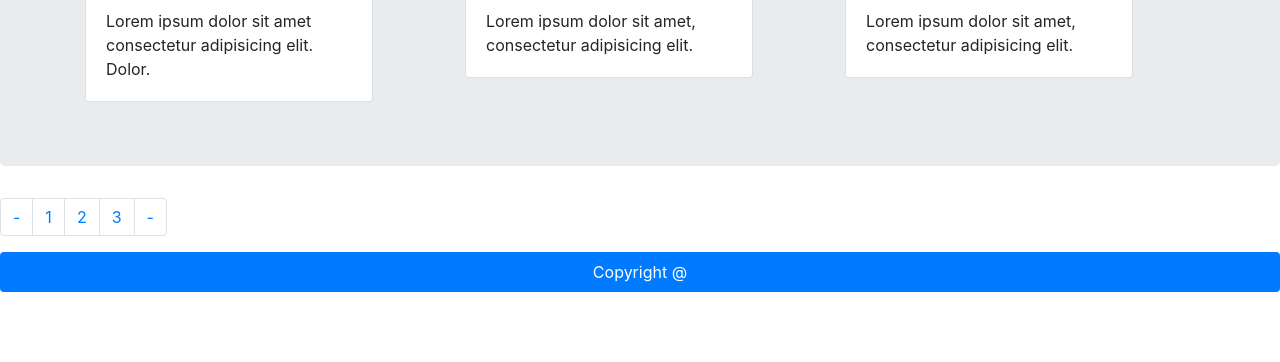
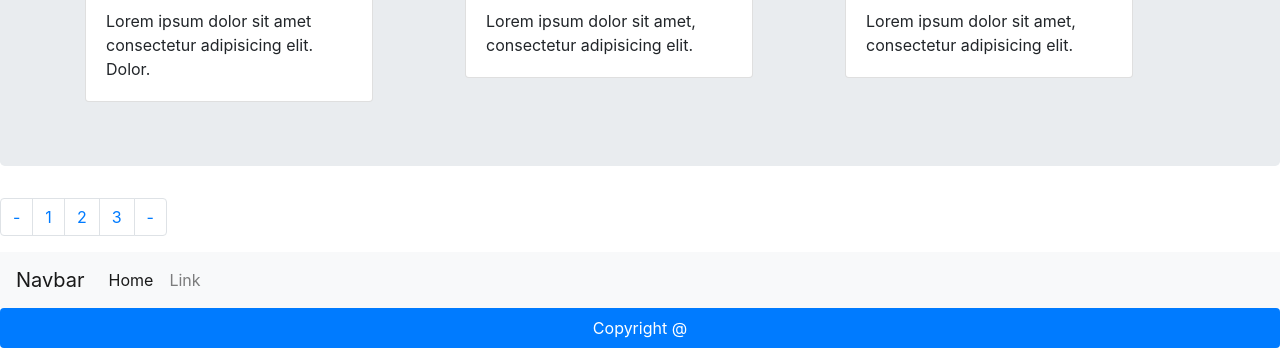
Before and after one commit to Vavarooks/Homework2, a plain HTML site: page portfolio.html in a window 1280 px wide. Shown: the part 438-800 px from the top of the page. Drawn offline with nearby package versions, Linux system fonts and the light colour scheme; a web font is replaced by a local one.

Commit message:
HTML Edit

```diff
--- a/portfolio.html
+++ b/portfolio.html
@@ -97,12 +97,31 @@
     <li class="page-item"><a class="page-link" href="#">-</a></li>
   </ul>
 </nav>
+<footer>
+  <nav class="navbar navbar-expand-lg navbar-light bg-light">
+    <a class="navbar-brand" href="#">Navbar</a>
+    <button class="navbar-toggler" type="button" data-toggle="collapse" data-target="#navbarSupportedContent" aria-controls="navbarSupportedContent" aria-expanded="false" aria-label="Toggle navigation">
+      <span class="navbar-toggler-icon"></span>
+    </button>
+
+    <div class="collapse navbar-collapse" id="navbarSupportedContent">
+      <ul class="navbar-nav mr-auto">
+        <li class="nav-item active">
+          <a class="nav-link" href="#">Home <span class="sr-only">(current)</span></a>
+        </li>
+        <li class="nav-item">
+          <a class="nav-link" href="#">Link</a>
+        </li>
+      </ul>
+    </div>
+  </nav>
+</footer>
+
 <ul class="nav nav-pills nav-fill">
-  <li class="nav-item">
-    <a class="nav-link active" href="#">Copyright @ </a>
-  </li>
-  </ul>
-
+<li class="nav-item">
+  <a class="nav-link active" href="#">Copyright @ </a>
+</li>
+</ul>
 
   <script src="https://code.jquery.com/jquery-3.4.1.slim.min.js" integrity="sha384-J6qa4849blE2+poT4WnyKhv5vZF5SrPo0iEjwBvKU7imGFAV0wwj1yYfoRSJoZ+n" crossorigin="anonymous"></script>
   <script src="https://cdn.jsdelivr.net/npm/popper.js@1.16.0/dist/umd/popper.min.js" integrity="sha384-Q6E9RHvbIyZFJoft+2mJbHaEWldlvI9IOYy5n3zV9zzTtmI3UksdQRVvoxMfooAo" crossorigin="anonymous"></script>
```
Also changed, not shown: Contact.html (+22 -0 lines), Index.html (+24 -5 lines).
